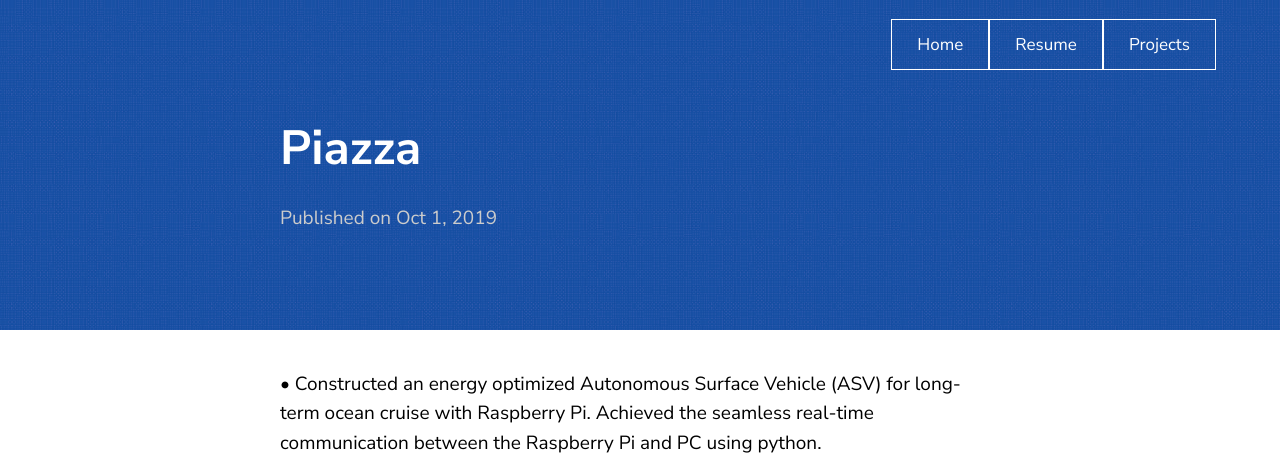
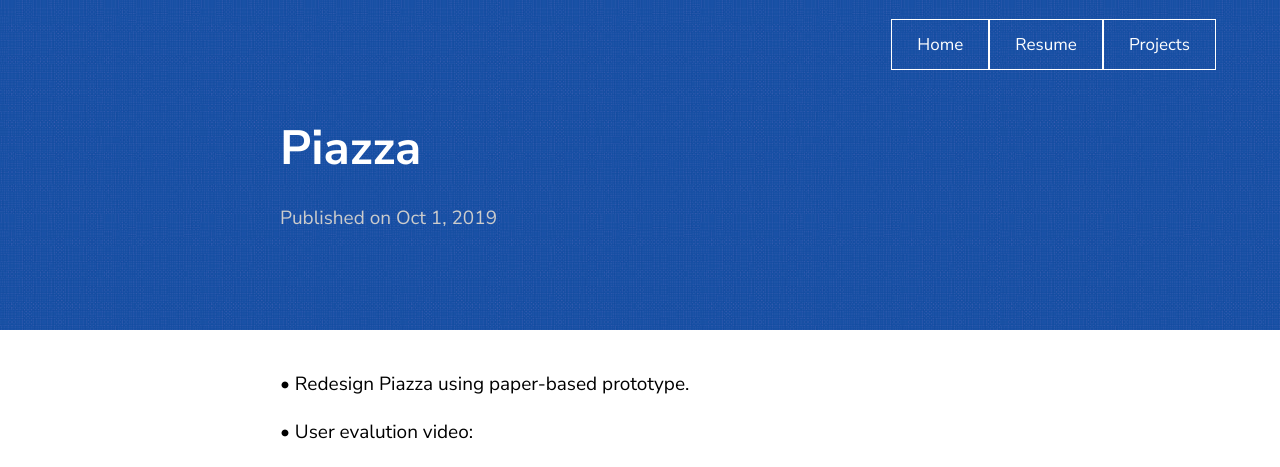
Before and after one commit to yaozixuan/yaozixuan.github.io, a Jekyll site: the page built from _posts/2019-10-01-Piazza.md, in a window 1280 px wide and 1400 px high. Shown: the top 467 px of the window. Built offline with Jekyll 4.4.1, drawn with Linux system fonts in a browser that asks for light colours; some of the changed text lies outside the part shown; grey boxes are pictures that could not be loaded.

Commit message:
add video

```diff
--- a/_posts/2019-10-01-Piazza.md
+++ b/_posts/2019-10-01-Piazza.md
@@ -6,18 +6,10 @@ title:  "Piazza"
 date:   2019-10-01 21:03:36 +0530
 ---
 
-• Constructed an energy optimized Autonomous Surface Vehicle (ASV) for long-term ocean cruise with Raspberry Pi.
-Achieved the seamless real-time communication between the Raspberry Pi and PC using python.
+• Redesign Piazza using paper-based prototype.
 
-• Integrated EVM and IMU sensors with Raspberry Pi to collect essential data from ASV. Designed a real-time feedback
-algorithm to control the ASV’s cruise trajectory according to the collected ASV’s attitude information.
+• User evalution video:
+<iframe width="750px" height="421.875px" src="https://www.youtube.com/embed/Yh1VlQKto_0" frameborder="0" allow="accelerometer; autoplay; clipboard-write; encrypted-media; gyroscope; picture-in-picture" allowfullscreen></iframe>
 
-• Analyzed the energy data and cruise trajectory to optimize the energy usage with the chosen heading angle.
-
-• Publication: Z. Zhang, Z. Yao, Q. Sun et al [‘Energy Optimization Based on Automatic Hybrid Sailboat’](https://ieeexplore.ieee.org/document/8664880)
-
-Oral: 2018 IEEE International Conference on Robotics and Biomimetics in Kuala Lumpur, Malaysia
-
-<iframe width="750px" height="421.875px" src="https://youtu.be/Dd8QWGfqmeg" frameborder="0" allow="accelerometer; autoplay; clipboard-write; encrypted-media; gyroscope; picture-in-picture" allowfullscreen></iframe>
-
+• Design book:
 <iframe src="https://yaozixuan.github.io/Piazza.pdf" style="width:750px; height:970px;" frameborder="0"></iframe>
```
